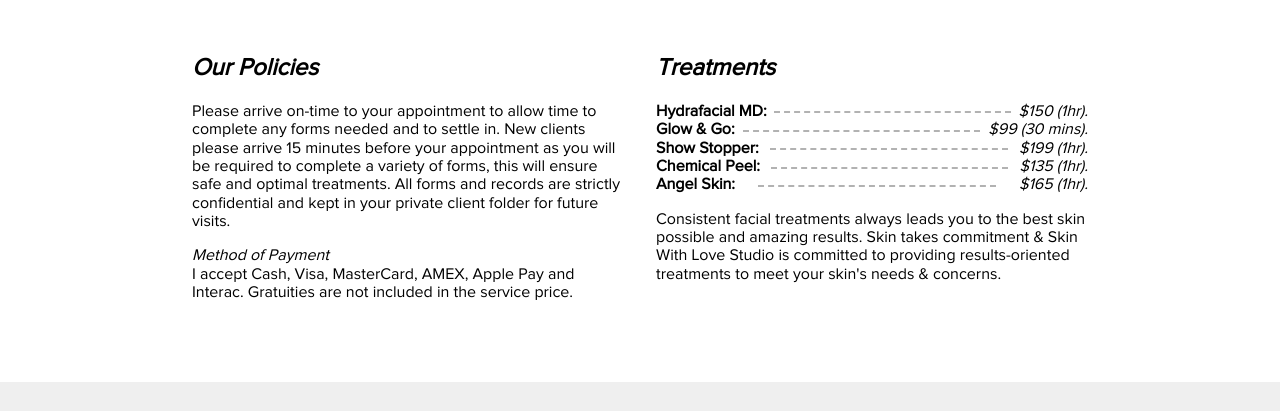
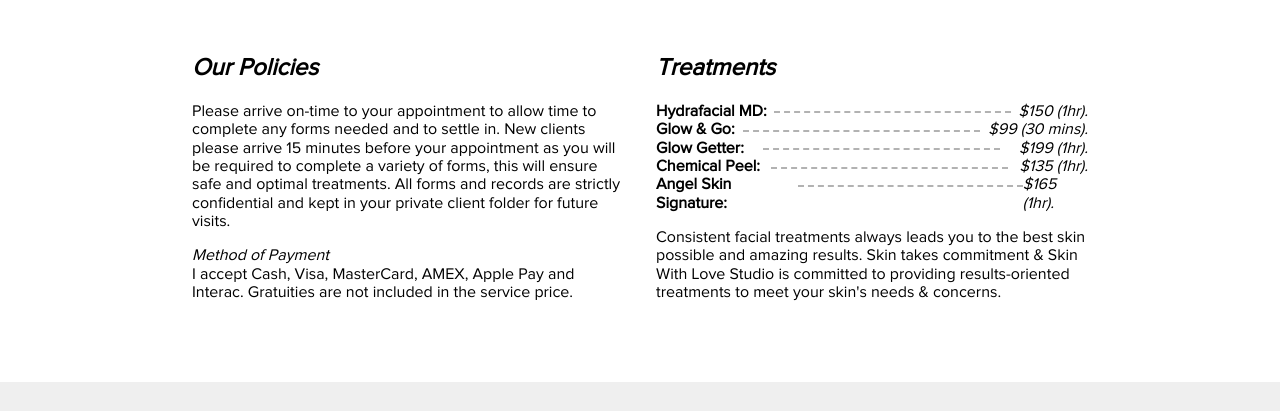
Before and after one commit to skinwithloveserver/skinwithloveserver.github.io, a plain HTML site: page index.html in a window 1280 px wide. Shown: the part 4500-4911 px from the top of the page. Drawn offline with Linux system fonts and the light colour scheme; a script that the page names is missing.

Commit message:
final change

```diff
--- a/index.html
+++ b/index.html
@@ -85,9 +85,9 @@
           <ul>
             <li><b>Hydrafacial MD:</b><span></span><i>$150 (1hr).</i></li>
             <li><b>Glow & Go:</b><span></span><i>$99 (30 mins).</i></li>
-            <li><b>Show Stopper:</b><span></span><i>$199 (1hr).</i></li>
+            <li><b>Glow Getter:</b><span></span><i>$199 (1hr).</i></li>
             <li><b>Chemical Peel:</b><span></span><i>$135 (1hr).</i></li>
-            <li><b>Angel Skin:</b><span></span><i>$165 (1hr).</i></li>
+            <li><b>Angel Skin Signature:</b><span></span><i>$165 (1hr).</i></li>
           </ul>
           <p>Consistent facial treatments always leads you to the best skin possible and amazing results. Skin takes commitment & Skin With Love Studio is committed to providing results-oriented treatments to meet your skin's needs & concerns.</p>
         </div>
```
